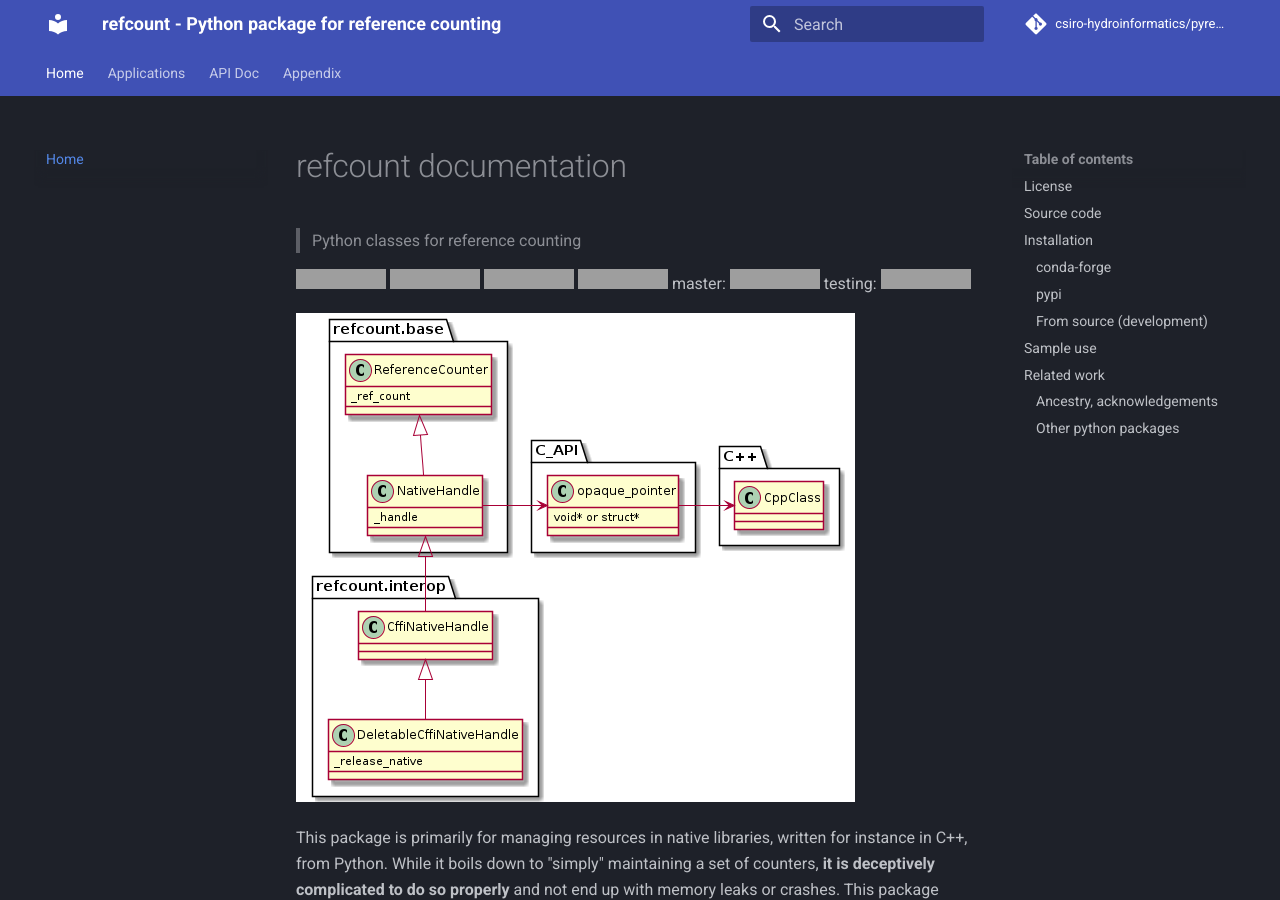
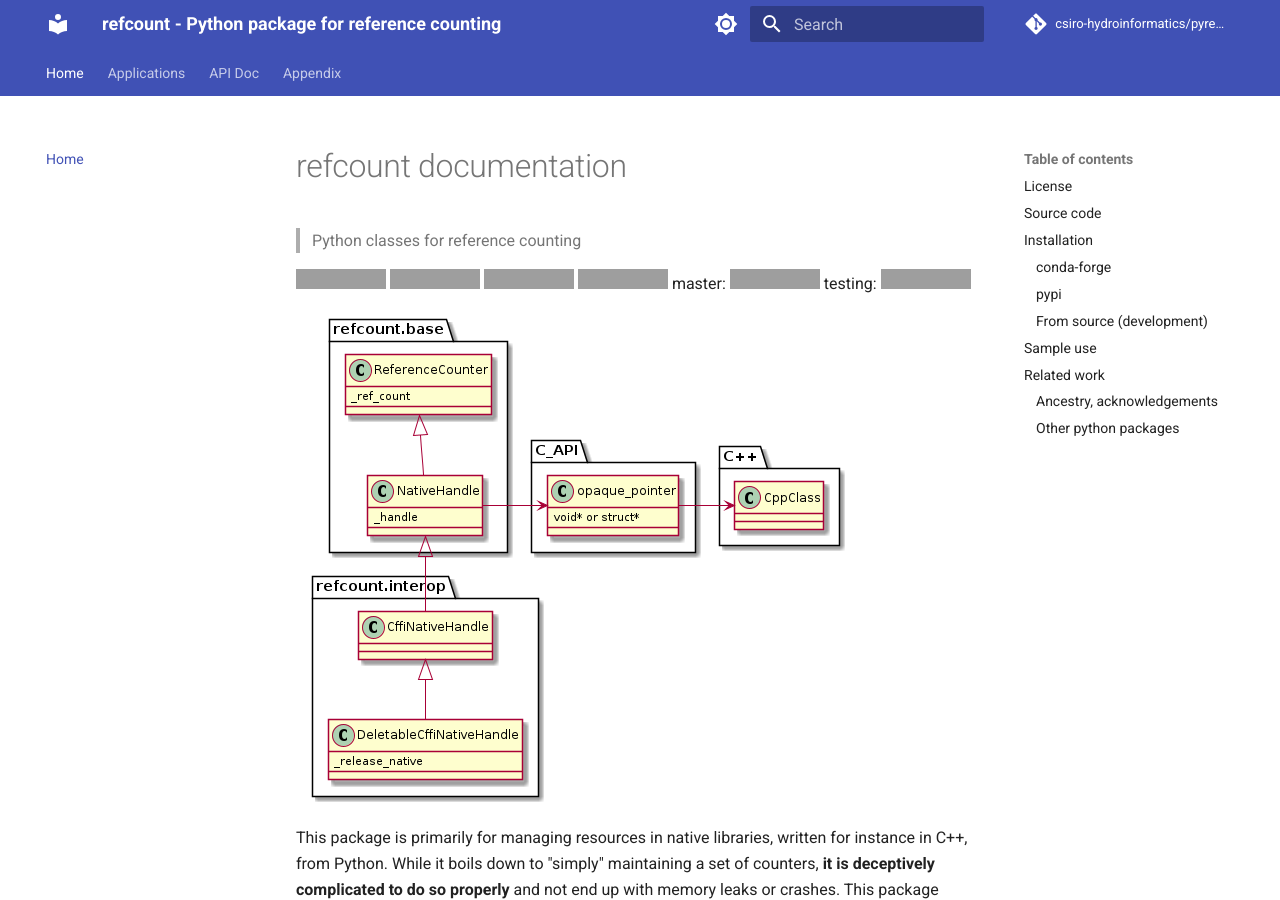
Before and after one commit to csiro-hydroinformatics/pyrefcount, an MkDocs documentation site: the page built from docs/index.md, in a window 1280 px wide and 900 px high. Built offline with MkDocs 1.6.1 and Material for MkDocs 9.7.7, drawn with Linux system fonts in a browser that asks for light colours; comment, search, counter and statistics services are not loaded; grey boxes are pictures that could not be loaded.

Commit message:
mkdocs.yml changes. Enable dark/light modes

```diff
--- a/mkdocs.yml
+++ b/mkdocs.yml
@@ -23,9 +23,21 @@ theme:
   # name: "readthedocs"
   name: "material"
   palette:
-    scheme: slate
-
-  # Default values, taken from mkdocs_theme.yml
+    - scheme: default
+      primary: indigo
+      accent: indigo
+      toggle:
+        icon: material/brightness-7
+        name: Switch to dark mode
+    - scheme: slate
+      primary: indigo
+      accent: indigo
+      toggle:
+        icon: material/brightness-4
+        name: Switch to light mode  # Default values, taken from mkdocs_theme.yml
+  # Don't include MkDocs' JavaScript
+  include_search_page: false
+  search_index_only: true
   language: en
   features:
     - content.code.annotate
@@ -55,6 +67,9 @@ plugins:
         python:
           options:
             docstring_style: google
+  # minify seems advanced. https://squidfunk.github.io/mkdocs-material/customization/#theme-development
+  # - minify:
+  #   minify_html: true
 
 
 
@@ -81,11 +96,11 @@ markdown_extensions:
   - pymdownx.highlight:
       anchor_linenums: true
   - pymdownx.inlinehilite
-  - pymdownx.keys
-  #- pymdownx.magiclink:
+  # - pymdownx.keys
+  # - pymdownx.magiclink:
   #    repo_url_shorthand: true
-  #    user: jmp75
-  #    repo: mkdocs-material
+  #    user: csiro-hydroinformatics
+  #    repo: pyrefcount
   - pymdownx.mark
   - pymdownx.smartsymbols
   # - pymdownx.superfences:
```
